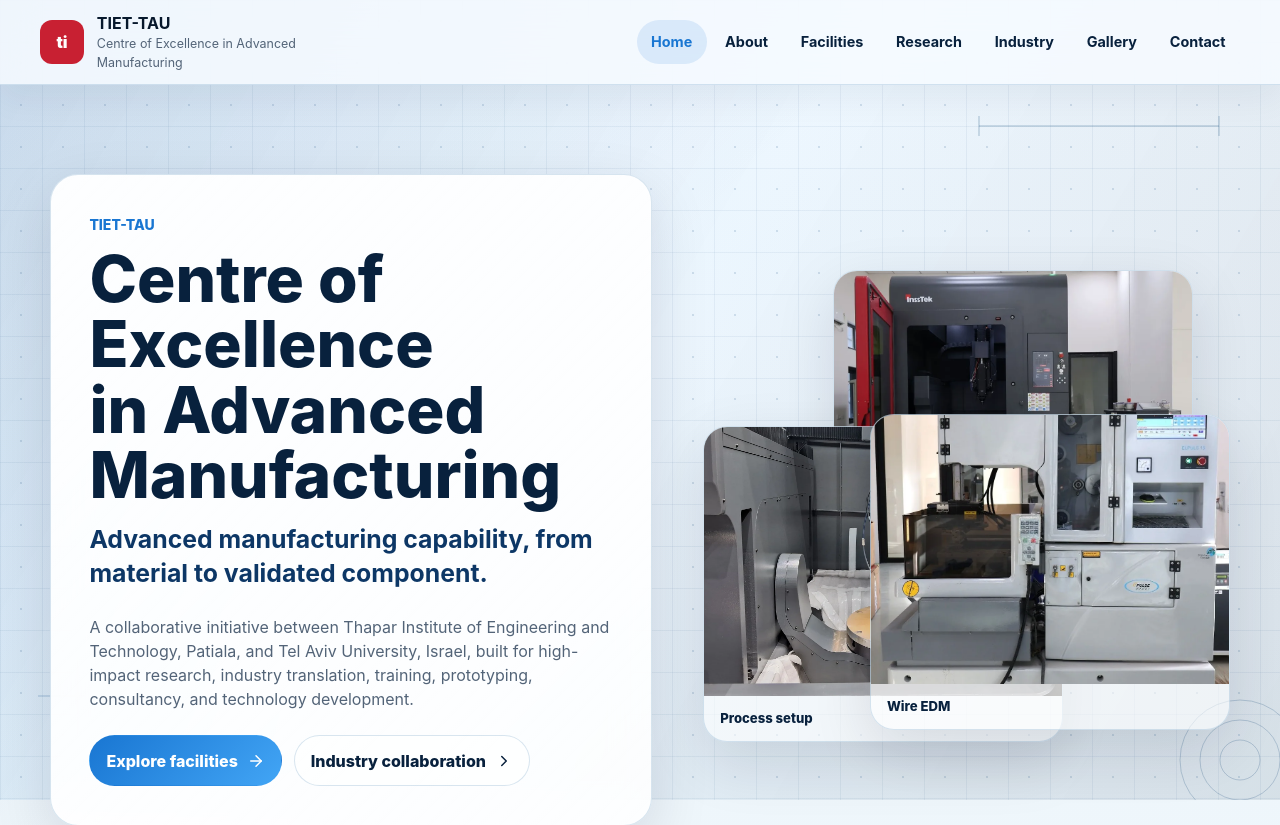
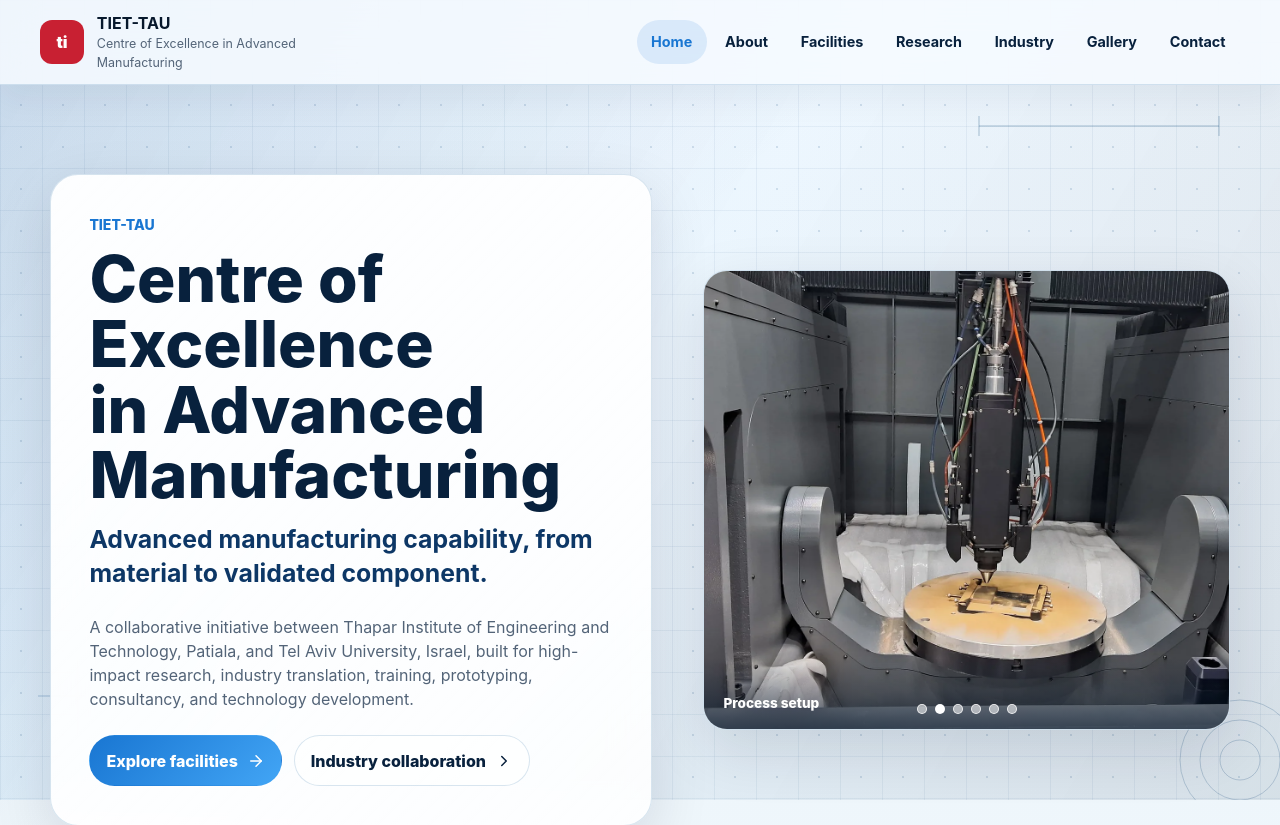
Before and after one commit to Danish2op/AM-TIET-TAU, a React (Vite) app: page / in a window 1280 px wide. Shown: the top 825 px of the page. Built offline with nearby package versions, Linux system fonts and the light colour scheme.

Commit message:
feat: replace hero image stack with auto-rotating carousel
Co-Authored-By: Claude Sonnet 5 <noreply@anthropic.com>
Claude-Session: https://claude.ai/code/session_01NYY2XyUB1AXsRHza1ajfpr

```diff
--- a/src/App.tsx
+++ b/src/App.tsx
@@ -16,6 +16,7 @@ import {
   X
 } from "lucide-react";
 import { GalleryItem, siteContent } from "./content/siteContent";
+import { HeroCarousel } from "./components/HeroCarousel";
 
 const capabilityIcons = [Factory, Layers3, Microscope, Wrench, GraduationCap, Users];
 
@@ -106,14 +107,7 @@ function HomePage() {
           </div>
         </div>
 
-        <NavLink className="image-stack" to="/gallery" aria-label="Open facility image gallery">
-          {siteContent.gallery.slice(0, 3).map((item, index) => (
-            <figure className={`stack-card stack-${index + 1}`} key={item.src}>
-              <img src={item.src} alt={item.alt} />
-              <figcaption>{item.tag}</figcaption>
-            </figure>
-          ))}
-        </NavLink>
+        <HeroCarousel items={siteContent.gallery} />
       </section>
 
       <section className="section-shell">
--- /dev/null
+++ b/src/components/HeroCarousel.tsx
@@ -0,0 +1,71 @@
+import { useEffect, useRef, useState } from "react";
+import { GalleryItem } from "../content/siteContent";
+import { nextIndex, prevIndex } from "../lib/carousel";
+
+const ADVANCE_MS = 4000;
+
+function prefersReducedMotion() {
+  return typeof window !== "undefined" && window.matchMedia("(prefers-reduced-motion: reduce)").matches;
+}
+
+export function HeroCarousel({ items }: { items: GalleryItem[] }) {
+  const [index, setIndex] = useState(0);
+  const [paused, setPaused] = useState(false);
+
+  useEffect(() => {
+    if (paused || prefersReducedMotion() || items.length <= 1) {
+      return;
+    }
+    const id = window.setInterval(() => {
+      setIndex((current) => nextIndex(current, items.length));
+    }, ADVANCE_MS);
+    return () => window.clearInterval(id);
+  }, [paused, items.length]);
+
+  const handleKeyDown = (event: React.KeyboardEvent) => {
+    if (event.key === "ArrowRight") {
+      setIndex((current) => nextIndex(current, items.length));
+    } else if (event.key === "ArrowLeft") {
+      setIndex((current) => prevIndex(current, items.length));
+    }
+  };
+
+  return (
+    <div
+      className="hero-carousel"
+      onMouseEnter={() => setPaused(true)}
+      onMouseLeave={() => setPaused(false)}
+      onFocus={() => setPaused(true)}
+      onBlur={() => setPaused(false)}
+      onKeyDown={handleKeyDown}
+      role="group"
+      aria-label="Facility image carousel"
+      tabIndex={0}
+    >
+      <div className="hero-carousel-frame">
+        {items.map((item, itemIndex) => (
+          <figure
+            className={`hero-carousel-slide${itemIndex === index ? " active" : ""}`}
+            key={item.src}
+            aria-hidden={itemIndex === index ? undefined : true}
+          >
+            <img src={item.src} alt={item.alt} loading={itemIndex === 0 ? "eager" : "lazy"} />
+            <figcaption>{item.tag}</figcaption>
+          </figure>
+        ))}
+      </div>
+      <div className="hero-carousel-dots" role="tablist" aria-label="Choose carousel slide">
+        {items.map((item, itemIndex) => (
+          <button
+            key={item.src}
+            role="tab"
+            aria-selected={itemIndex === index}
+            aria-label={`Show slide ${itemIndex + 1}: ${item.tag}`}
+            className={itemIndex === index ? "active" : undefined}
+            onClick={() => setIndex(itemIndex)}
+          />
+        ))}
+      </div>
+    </div>
+  );
+}
--- a/src/styles.css
+++ b/src/styles.css
@@ -338,58 +338,92 @@ p {
   color: var(--navy);
 }
 
-.image-stack {
-  color: inherit;
-  cursor: pointer;
-  display: grid;
+.hero-carousel {
+  border-radius: 24px;
   min-height: 460px;
+  outline-offset: 6px;
   position: relative;
 }
 
-.stack-card {
+.hero-carousel-frame {
   background: rgba(255, 255, 255, 0.58);
   border: 1px solid var(--line);
   border-radius: 24px;
   box-shadow: var(--shadow);
-  margin: 0;
+  height: 100%;
+  min-height: 460px;
   overflow: hidden;
-  position: absolute;
-  transition: transform 220ms ease;
-  width: min(78%, 360px);
+  position: relative;
 }
 
-.stack-card:hover {
-  transform: translateY(-6px);
+.hero-carousel-slide {
+  height: 100%;
+  inset: 0;
+  margin: 0;
+  opacity: 0;
+  position: absolute;
+  transition: opacity 480ms ease;
+  width: 100%;
 }
 
-.stack-card img {
-  aspect-ratio: 4 / 3;
-  height: auto;
+.hero-carousel-slide.active {
+  opacity: 1;
+}
+
+.hero-carousel-slide img {
+  height: 100%;
   object-fit: cover;
   width: 100%;
 }
 
-.stack-card figcaption {
-  color: var(--navy);
-  display: block;
-  font-size: 0.82rem;
+.hero-carousel-slide figcaption {
+  background: linear-gradient(0deg, rgba(7, 24, 44, 0.72), transparent);
+  bottom: 0;
+  color: #fff;
+  font-size: 0.85rem;
   font-weight: 850;
-  padding: 0.8rem 1rem;
+  left: 0;
+  padding: 2.2rem 1.2rem 1rem;
+  position: absolute;
+  right: 0;
 }
 
-.stack-1 {
-  right: 7%;
-  top: 0;
+.hero-carousel-dots {
+  bottom: 1rem;
+  display: flex;
+  gap: 0.5rem;
+  justify-content: center;
+  left: 0;
+  position: absolute;
+  right: 0;
 }
 
-.stack-2 {
-  left: 0;
-  top: 34%;
+.hero-carousel-dots button {
+  background: rgba(255, 255, 255, 0.55);
+  border: 1px solid rgba(255, 255, 255, 0.8);
+  border-radius: 999px;
+  cursor: pointer;
+  height: 10px;
+  padding: 0;
+  width: 10px;
 }
 
-.stack-3 {
-  bottom: 0;
-  right: 0;
+.hero-carousel-dots button.active {
+  background: #fff;
+}
+
+@media (max-width: 980px) {
+  .hero-carousel,
+  .hero-carousel-frame {
+    min-height: 360px;
+  }
+}
+
+@media (max-width: 640px) {
+  .hero-carousel,
+  .hero-carousel-frame {
+    min-height: 280px;
+  }
 }
 
 .section-shell {
@@ -755,10 +789,6 @@ address svg {
     padding-top: 2rem;
   }
 
-  .image-stack {
-    min-height: 360px;
-  }
-
   .capability-grid,
   .route-grid,
   .offering-grid,
@@ -807,21 +837,6 @@ address svg {
     width: 100%;
   }
 
-  .image-stack {
-    display: grid;
-    gap: 0.75rem;
-    min-height: 0;
-  }
-
-  .stack-card {
-    position: static;
-    width: 100%;
-  }
-
-  .stack-card:not(:first-child) {
-    display: none;
-  }
-
   .capability-grid,
   .route-grid,
   .offering-grid,
```
